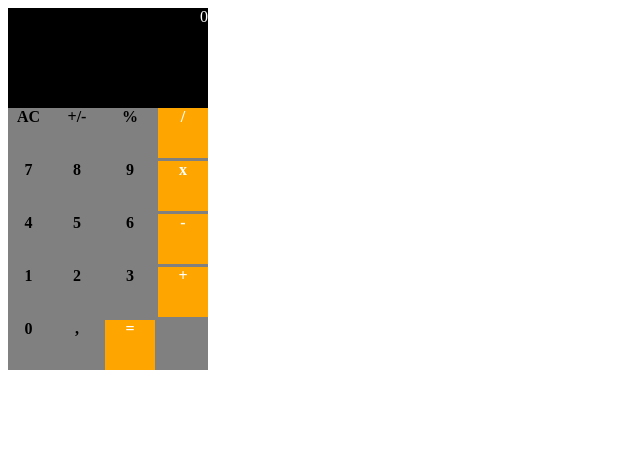
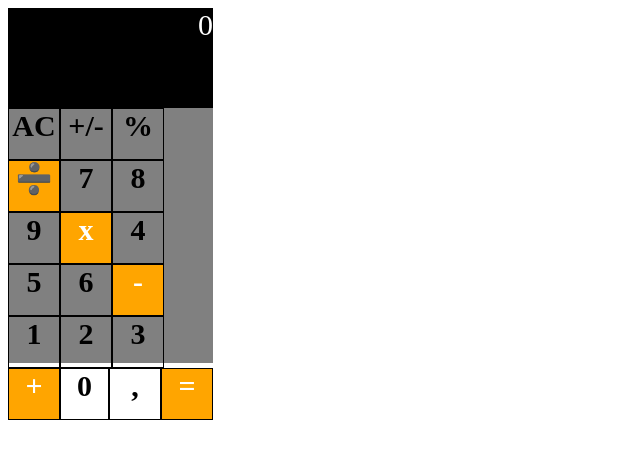
Before and after one commit to FactaLearn/facta-calculator, a React app: page / in a window 1280 px wide. Shown: the whole page, without its empty margins (0-640 px from the left). Built offline with nearby package versions, Linux system fonts and the light colour scheme.

Commit message:
ultimas alteracoes

```diff
--- a/src/Calculator.css
+++ b/src/Calculator.css
@@ -1,9 +1,8 @@
 .calculator {
-  font-size: 2.em;
+  font-size: 30px;
   background-color: gray;
-  width: 200px;
-  height: 350px;
-  padding-left: 0px;
+  width: 205px;
+  height: 355px;
   position: relative;
   top: 0px;
   left: 0px;
@@ -17,21 +16,25 @@
 }
 
 .container{
-  display: grid;
-  text-align: center;
-  font-weight:bold;
-  background-color: gray;
-  grid-template-columns: auto 50px 50px 50px;
-  grid-template-rows: 50px 50px 50px 50px 50px;
-  grid-gap: 3px;
-
+  display: flex;
+  flex-wrap: wrap;
 }
 
+.container > div {
+  text-align: center;
+  font-weight: bold;
+  width: 50px;
+  height: 50px;
+  border-width:0.5px;
+  border-style: solid;
+  border-color: black;
+}
 
-.rightButton {
+.fourthColumn{
   background-color: orange;
   color: white;
 }
 
 .doubleButton {
+  flex: 2;
 }
--- a/src/Calculator.js
+++ b/src/Calculator.js
@@ -19,25 +19,32 @@ class Calculator extends Component {
         </div>
 
         <div className="container">
-          <div className="topButton">AC</div>
-          <div className="topButton">+/-</div>
-          <div className="topButton">%</div>
-          <div className="rightButton">/</div>
-          <div className="digitButton">7</div>
-          <div className="digitButton">8</div>
-          <div className="digitButton">9</div>
-          <div className="rightButton">x</div>
-          <div className="digitButton">4</div>
-          <div className="digitButton">5</div>
-          <div className="digitButton">6</div>
-          <div className="rightButton">-</div>
-          <div className="digitButton">1</div>
-          <div className="digitButton">2</div>
-          <div className="digitButton">3</div>
-          <div className="rightButton">+</div>
+          <div className="firstColumn">AC</div>
+          <div className="secondColumn">+/-</div>
+          <div className="thirdColumn">%</div>
+          <div className="fourthColumn">➗</div>
+
+
+
+          <div className="firstColumn">7</div>
+          <div className="secondColumn">8</div>
+          <div className="thirdColumn">9</div>
+          <div className="fourthColumn">x</div>
+
+
+          <div className="firstColumn">4</div>
+          <div className="secondColumn">5</div>
+          <div className="thirdColumn">6</div>
+          <div className="fourthColumn">-</div>
+
+          <div className="firstColumn">1</div>
+          <div className="secondColumn">2</div>
+          <div className="thirdColumn">3</div>
+          <div className="fourthColumn">+</div>
+
           <div className="doubleButton">0</div>
-          <div className="digitButton">,</div>
-          <div className="rightButton">=</div>
+          <div className="thirdColumn">,</div>
+          <div className="fourthColumn">=</div>
         </div>
 
 
```
